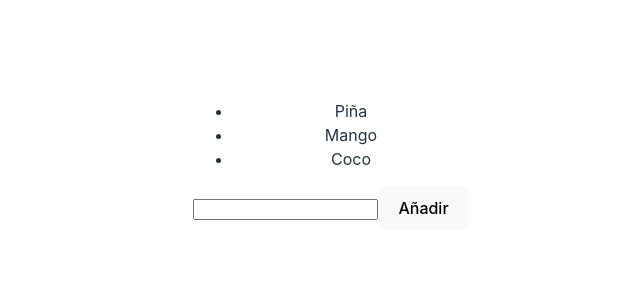
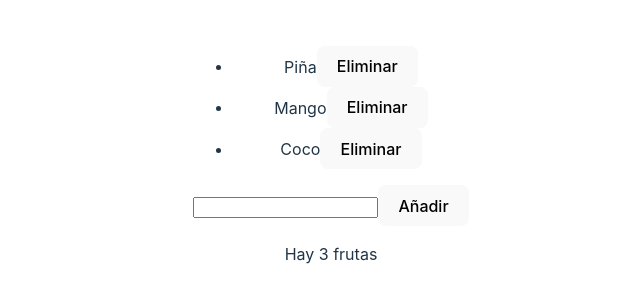
Before and after one commit to mJangelm/listaReact, a React (Vite) app: page / in a window 1280 px wide. Shown: the part 244-546 px from the top of the page, without its empty margins (309-949 px from the left). Built offline with nearby package versions, Linux system fonts and the light colour scheme.

Commit message:
avances de formulario en react

```diff
--- /dev/null
+++ b/src/components/ContadorFrutas.tsx
@@ -0,0 +1,14 @@
+interface ContadorFrutasProps {
+  numero: number;
+}
+
+function ContadorFrutas({ numero }: ContadorFrutasProps) {
+  const renderMensaje = () => {
+    if (numero > 0) {
+      return <p>Hay {numero} frutas</p>;
+    }
+    return <p>Cesta vacía</p>;
+  };
+  return <p>{renderMensaje()}</p>;
+}
+export default ContadorFrutas;
--- /dev/null
+++ b/src/components/itemFruta.tsx
@@ -0,0 +1,14 @@
+interface ItemFrutaProps {
+  nombre: string;
+  onBorrar: () => void; // Una función que no devuelve nada
+}
+
+function ItemFruta({ nombre, onBorrar }: ItemFrutaProps) {
+  return (
+    <li>
+      {nombre}
+      <button onClick={onBorrar}>Eliminar</button>
+    </li>
+  );
+}
+export default ItemFruta;
--- a/src/components/listasFruta.tsx
+++ b/src/components/listasFruta.tsx
@@ -1,4 +1,6 @@
 import { useState, useEffect } from "react";
+import ItemFruta from "./itemFruta";
+import ContadorFrutas from "./ContadorFrutas";
 
 function ListasFruta() {
   const [frutas, setFrutas] = useState<string[]>([]);
@@ -17,27 +19,64 @@ function ListasFruta() {
     return <h1>Cargando...</h1>;
   }
 
+  const borrarFruta = (indiceABorrar: number) => {
+    // Filtramos el array de frutas
+    const nuevasFrutas = frutas.filter((_, index) => {
+      // "Solo deja pasar a las frutas cuyo índice NO sea el que quiero borrar"
+      return index !== indiceABorrar;
+    });
+
+    // Actualizamos el estado con el nuevo array
+    setFrutas(nuevasFrutas);
+  };
+
+  const añadirFruta = () => {
+    const nombreLimpio = nombre.trim();
+    if (nombreLimpio.length === 0) {
+      alert("Nombre vacío");
+    } else {
+      const yaExiste = frutas.some(
+        (f) => f.toLowerCase() === nombreLimpio.toLowerCase(),
+      );
+      if (frutas.includes(nombreLimpio)) {
+        alert("Esa fruta ya existe");
+      } else if (yaExiste) {
+        alert("Ya existe (aunque lo escribas distinto)");
+      }
+      setFrutas([...frutas, nombreLimpio]);
+    }
+  };
+
   return (
     <div>
       <ul>
         {frutas.map((fruta, index) => (
-          <li key={index}> {fruta} </li>
+          <ItemFruta
+            key={index}
+            nombre={fruta}
+            onBorrar={() => borrarFruta(index)} // <--- Aquí pasamos la función
+          />
         ))}
       </ul>
       <input
+        onKeyDown={(e) => {
+          if (e.key === "Enter") {
+            añadirFruta();
+          }
+        }}
         type="text"
         value={nombre}
         onChange={(e) => setNombre(e.target.value)}
       ></input>
       <button
         onClick={() => {
-          setFrutas([...frutas, nombre]);
-          setNombre("");
+          añadirFruta();
         }}
       >
         {" "}
         Añadir
       </button>
+      <ContadorFrutas numero={frutas.length} />
     </div>
   );
 }
```
